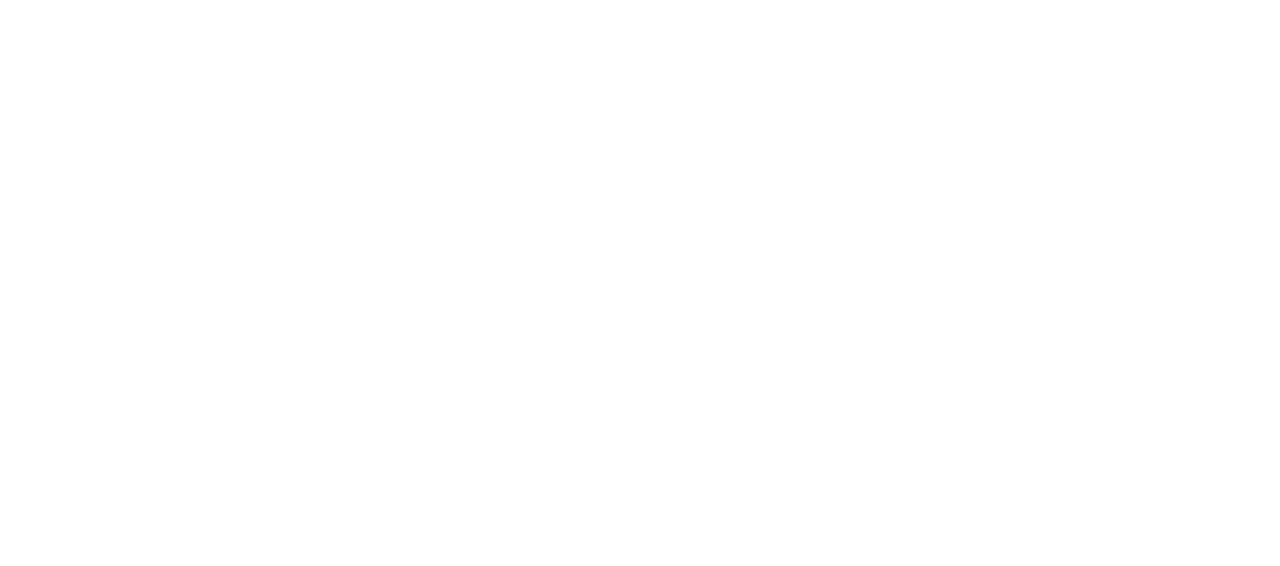
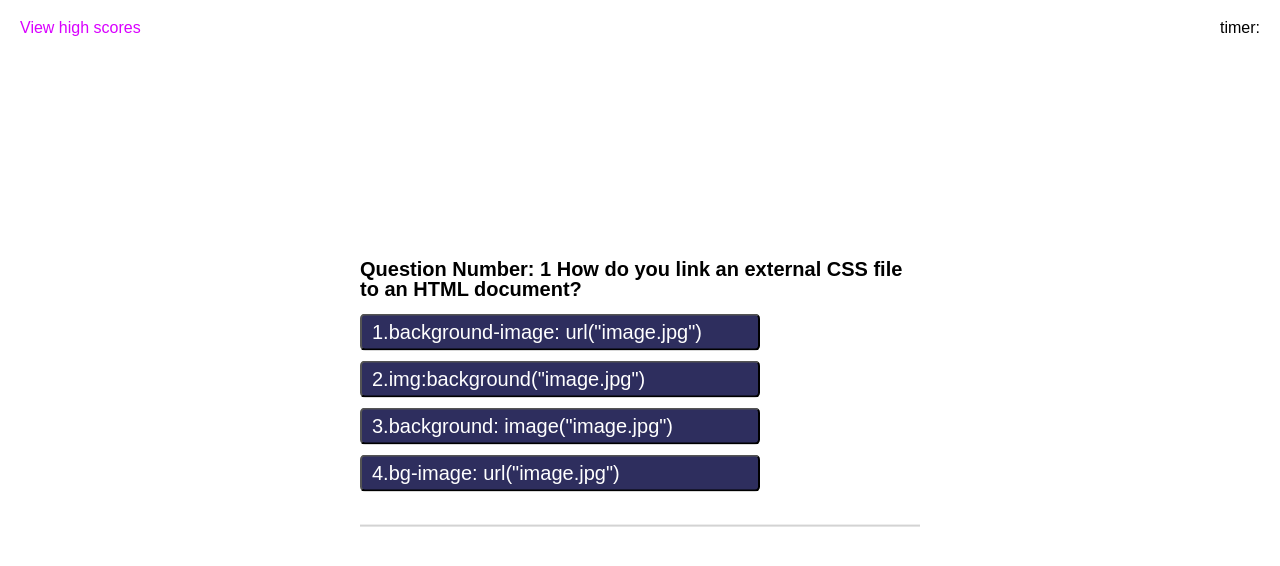
Before and after one commit to oneuglyghost/module-4-code-quiz, a plain HTML site: page question1.html in a window 1280 px wide. Drawn offline with Linux system fonts and the light colour scheme.

Commit message:
added first question finished simple javascript to switch to next question when picking an answer

```diff
--- a/assets/script.js
+++ b/assets/script.js
@@ -1 +1,24 @@
-const pages =["question1.html"]
+//array of question URLs
+const pages =["question1.html","question2.html","question3.html","question4.html","question5.html","question6.html","question7.html","question8.html","question9.html","question10.html",]
+
+// counter to keep track of the current question
+let currentQuestionIndex = 0;
+
+// update question number element
+function updateQuestionNumber() {
+    document.getElementById("questionNumber").textContent
+}
+
+//check if there are more questions
+function nextQuestion() {
+    if (currentQuestionIndex < pages.lenth -1){
+        currentQuestionIndex++;
+        updateQuestionNumber();
+        // go to next question
+        window.location.href = pages[currentQuestionIndex];
+    } else {
+        // change to score screen
+        alert('last question');
+    }
+}
+updateQuestionNumber();
--- a/assets/style.css
+++ b/assets/style.css
@@ -1,6 +1,6 @@
 :root{
     --selected: rgb(217, 0, 255);
-    --button : rgb(1, 1, 87);
+    --button : rgb(46, 46, 94);
 }
 header {
     display: flex;
@@ -26,7 +26,7 @@ header {
     padding-left: 20px;
     padding-right: 20px;
 }
-#start-button{
+#start-button {
     padding: 5px;
     margin-top: 15px;
     color: white;
@@ -37,3 +37,44 @@ h1 {
     font-size: 30px;
     margin-bottom: 15px;
 }
+
+
+.questions {
+    display: flex;
+    flex-direction: column;
+    align-items: center;
+    text-align: left;
+    padding-top: 50vh;
+    transform: translate(0, -30%);
+    padding-left: 20px;
+    padding-right: 20px;
+    max-width: 600px;
+    margin: 0 auto;
+
+}
+h2 {
+    font-size: 20px;
+    margin-bottom: 15px;
+}
+.answers{
+    text-align: left;
+    align-items: flex-start;
+    padding: 5px;
+    padding-left: 10px;
+    padding-right: 10px;
+    width: 400px;
+    color: white;
+    background-color: var(--button);
+    border-radius: 5px;
+    margin-right: auto;
+    margin-bottom: 10px;
+
+}
+#deco-line {
+    position: absolute;
+    background-color: lightgray;
+    height: 2px;
+    bottom: -10px;
+    right: 20px;
+    left: 20px;
+}
--- a/question1.html
+++ b/question1.html
@@ -0,0 +1,32 @@
+<!DOCTYPE html>
+<html lang="en">
+<head>
+    <meta charset="UTF-8">
+    <meta http-equiv="X-UA-Compatible" content="IE=edge">
+    <meta name="viewport" content="width=device-width, initial-scale=1.0">
+    <title>Document</title>
+    <link rel="stylesheet" href="./assets/reset.css">
+    <link rel="stylesheet" href="./assets/style.css">
+</head>
+<body>
+    <header>
+        <div class = "high-scores">View high scores</div>
+        <div class ="timer">timer: </div>
+    </header>
+        <div class="questions">
+            <h2><span id="questionNumber">Question Number: 1</span> How do you link an external CSS file to an HTML document?<h2>
+            <button class ="answers" onclick="nextQuestion()" >1.background-image: url("image.jpg")</button>
+            <button class ="answers" onclick="nextQuestion()" >2.img:background("image.jpg")</button>
+            <button class ="answers" onclick="nextQuestion()" >3.background: image("image.jpg")</button>
+            <button class ="answers" onclick="nextQuestion()" >4.bg-image: url("image.jpg")</button>
+            <div id = "deco-line"></div>
+        </div>
+
+
+
+
+
+
+    <script src="./assets/script.js"></script>
+</body>
+</html>
```
